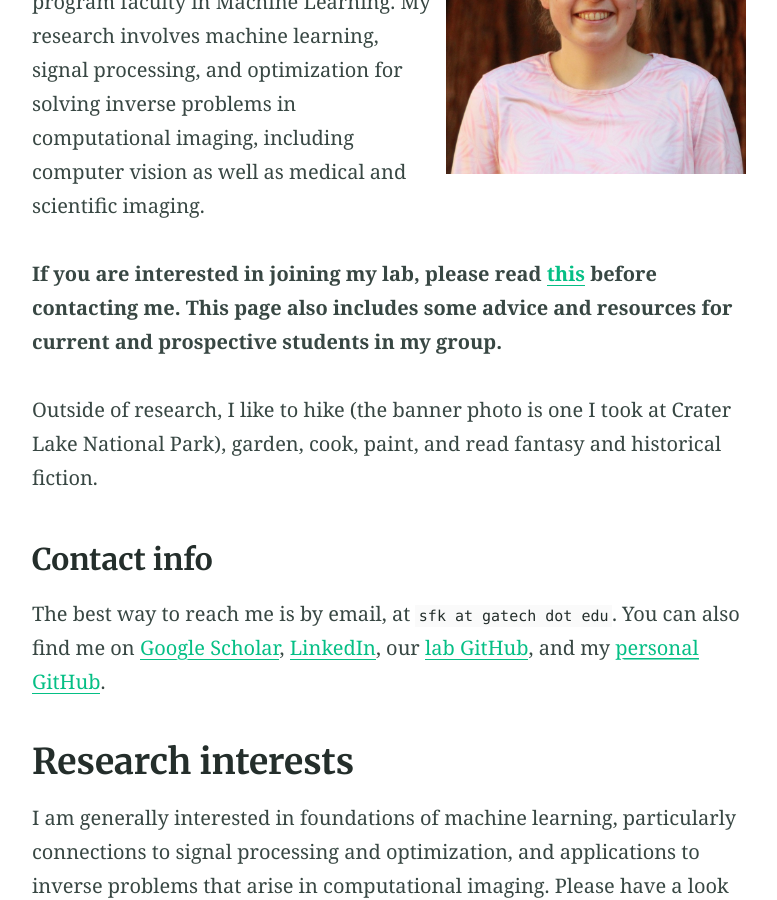
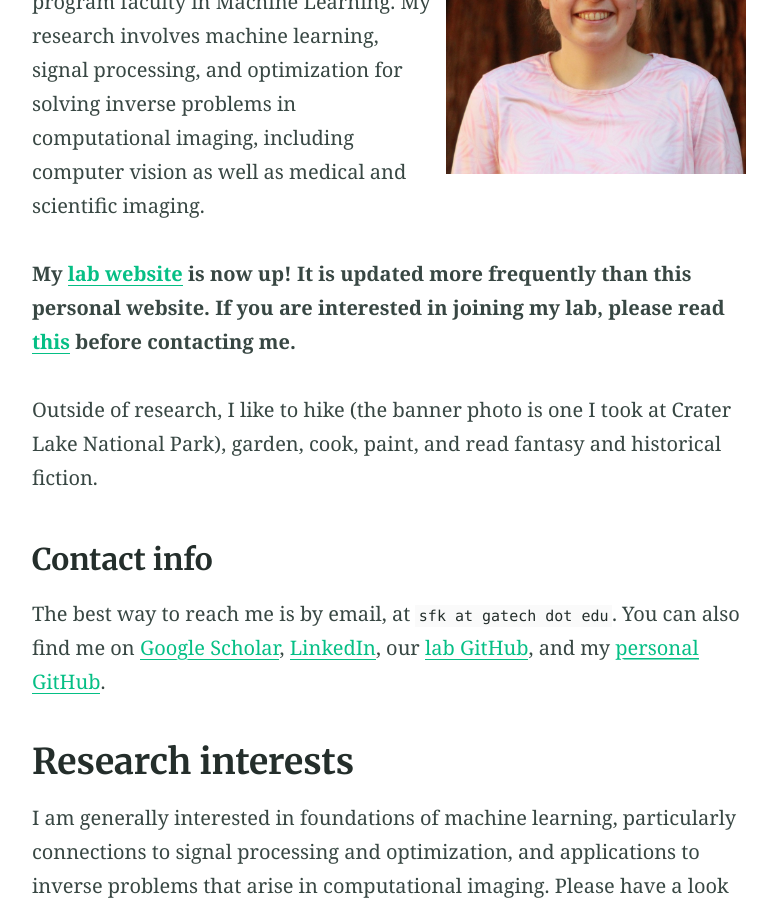
Before and after one commit to sarafridov/sarafridov.github.io, a Jekyll site: the page built from index.md, in a window 1280 px wide and 900 px high, scrolled down 629 px. Shown: the whole window, without its empty margins (251-1028 px from the left). Built offline with Jekyll 4.4.1, drawn with Linux system fonts in a browser that asks for light colours.

Commit message:
linking to lab website

```diff
--- a/index.md
+++ b/index.md
@@ -15,7 +15,7 @@ My research involves machine learning, signal processing, and optimization for s
 <!-- I am currently supported by an NSF Mathematical Sciences Postdoctoral Research Fellowship.  -->
 <!-- I completed my PhD in Electrical Engineering and Computer Sciences at UC Berkeley in May 2023, where I was advised by [Ben Recht](https://people.eecs.berkeley.edu/~brecht/) and supported by an NSF Graduate Research Fellowship. -->
 
-**If you are interested in joining my lab, please read [this](https://sarafridov.github.io/prospective/) before contacting me. This page also includes some advice and resources for current and prospective students in my group.**
+**My [lab website](https://voilalab.github.io) is now up! It is updated more frequently than this personal website. If you are interested in joining my lab, please read [this](https://sarafridov.github.io/prospective/) before contacting me.**
 
 Outside of research, I like to hike (the banner photo is one I took at Crater Lake National Park), garden, cook, paint, and read fantasy and historical fiction.
 
```
